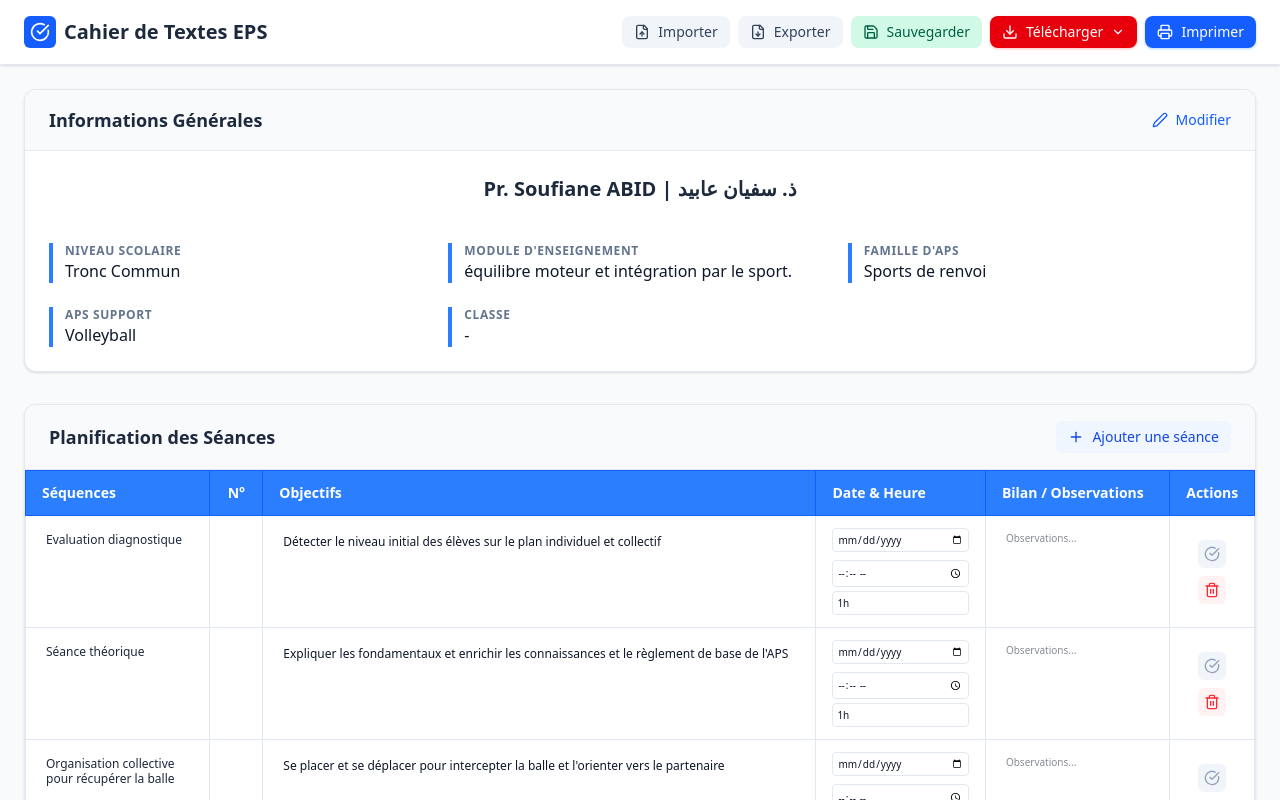
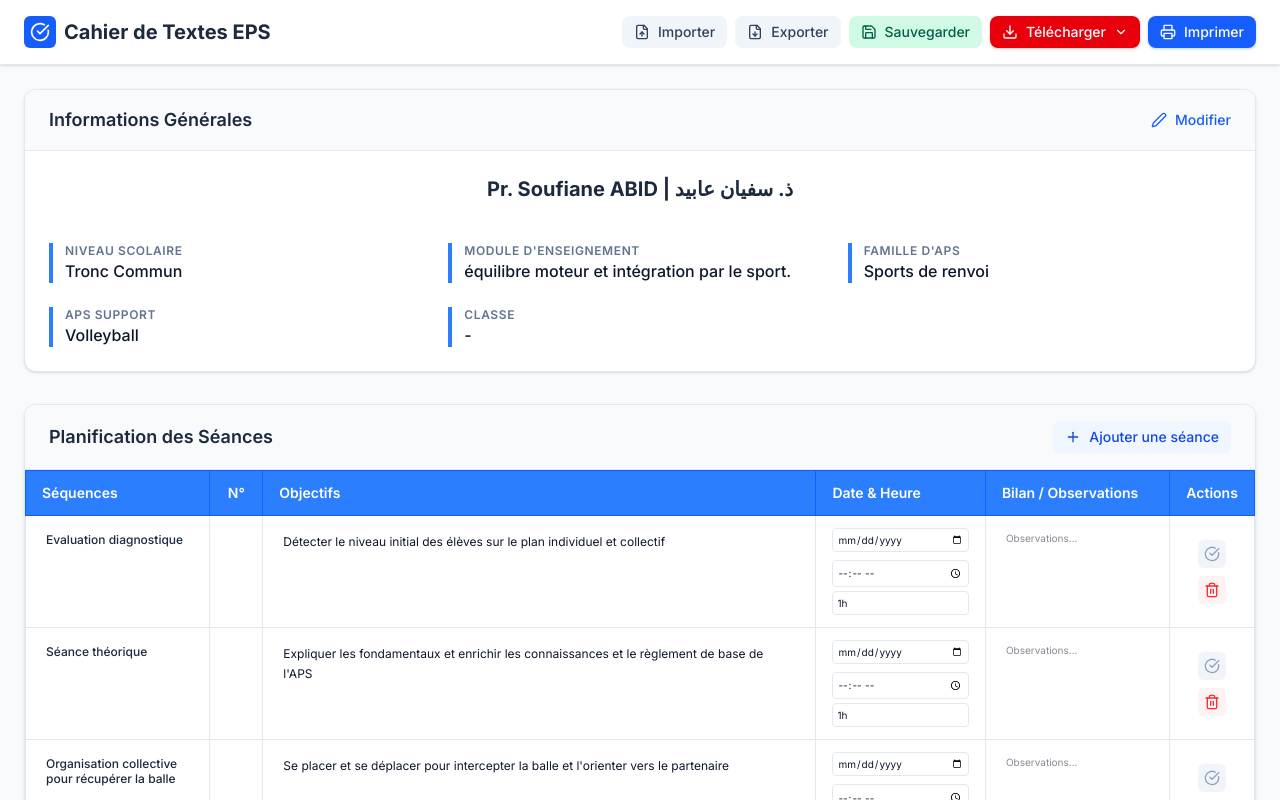
Before and after one commit to abidsoufiane1991/Cahier-Textes, a React (Vite) app: page / in a window 1280 px wide. Shown: the top 800 px of the page. Built offline with nearby package versions, Linux system fonts and the light colour scheme.

Commit message:
feat: Apply Inter font for improved typography
Integrates the Inter font family from Google Fonts to enhance the application's visual appearance and readability. This change includes adding preconnect links in `index.html` and defining the font in `src/index.css`.

```diff
--- a/index.html
+++ b/index.html
@@ -8,6 +8,8 @@
     <meta name="apple-mobile-web-app-status-bar-style" content="black-translucent" />
     <link rel="icon" type="image/svg+xml" href="/icon.svg" />
     <link rel="apple-touch-icon" href="/icon.svg" />
+    <link rel="preconnect" href="https://fonts.googleapis.com">
+    <link rel="preconnect" href="https://fonts.gstatic.com" crossorigin>
     <title>Cahier de Textes EPS</title>
   </head>
   <body>
--- a/src/index.css
+++ b/src/index.css
@@ -1,4 +1,9 @@
+@import url('https://fonts.googleapis.com/css2?family=Inter:wght@400;500;600;700&display=swap');
 @import "tailwindcss";
+
+@theme {
+  --font-sans: "Inter", ui-sans-serif, system-ui, sans-serif;
+}
 
 @media print {
   body {
```
